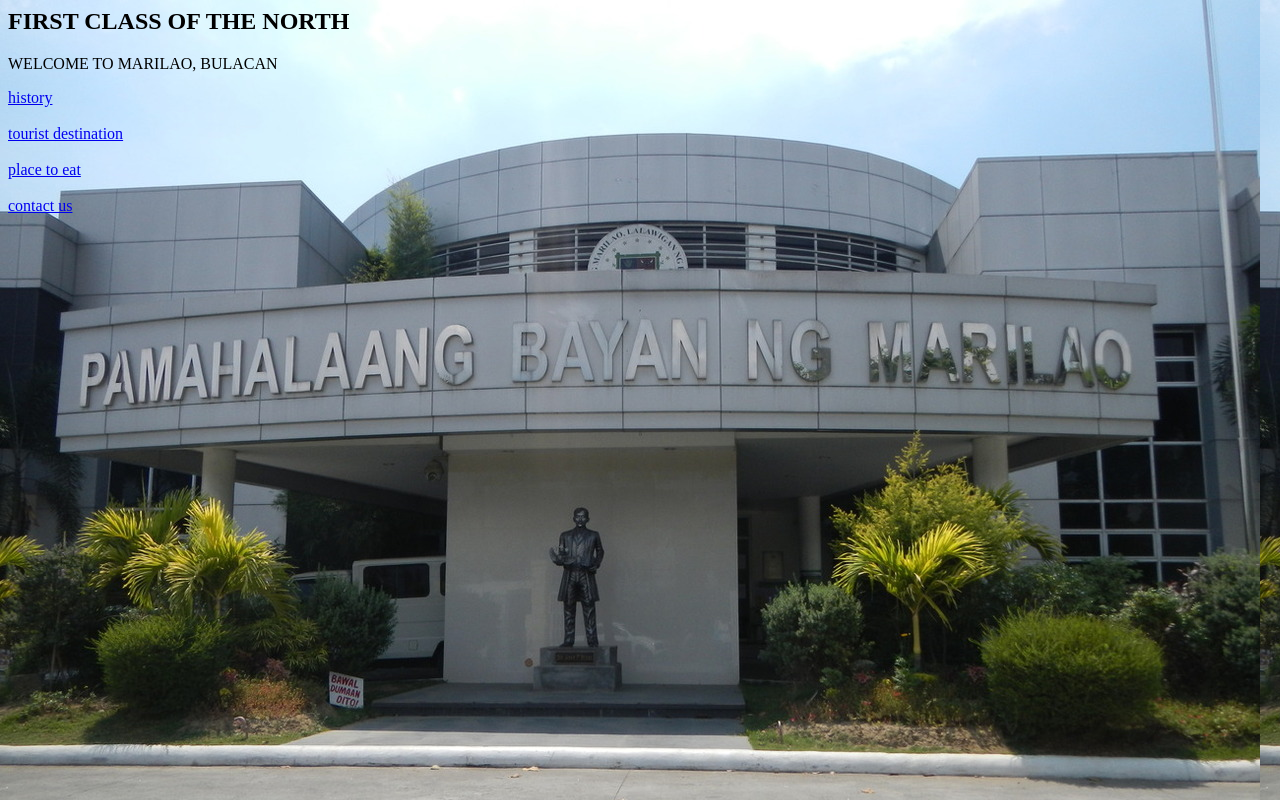
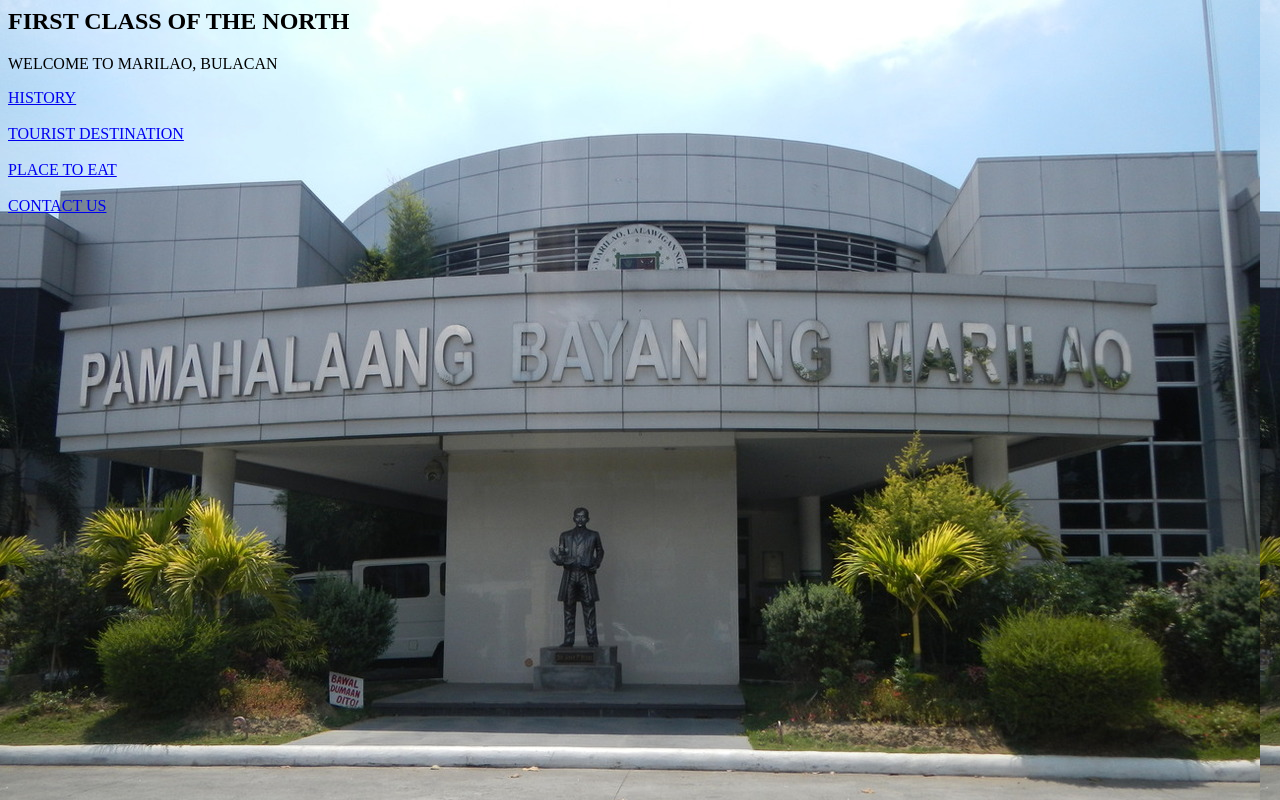
Before and after one commit to randysamonte/randysamonte.github.io, a plain HTML site: page index.html in a window 1280 px wide. Drawn offline with Linux system fonts and the light colour scheme.

Commit message:
Add files via upload

```diff
--- a/index.html
+++ b/index.html
@@ -8,10 +8,10 @@
 <p>WELCOME TO MARILAO, BULACAN</p>
 
 <nav>
-<a href="./history.html">history</a><BR><BR>
-<a href="./tourist destination.html">tourist destination</a><BR><BR>
-<a href="./place to eat.html">place to eat</a><BR><BR>
-<a href="./contact us.html">contact us</a><BR><BR>
+<a href="./history.html">HISTORY</a><BR><BR>
+<a href="./tourist destination.html">TOURIST DESTINATION</a><BR><BR>
+<a href="./place to eat.html">PLACE TO EAT</a><BR><BR>
+<a href="./contact us.html">CONTACT US</a><BR><BR>
 </nav>
 </body>
 </html>
```
Also changed, not shown: hall.jpg (added).
